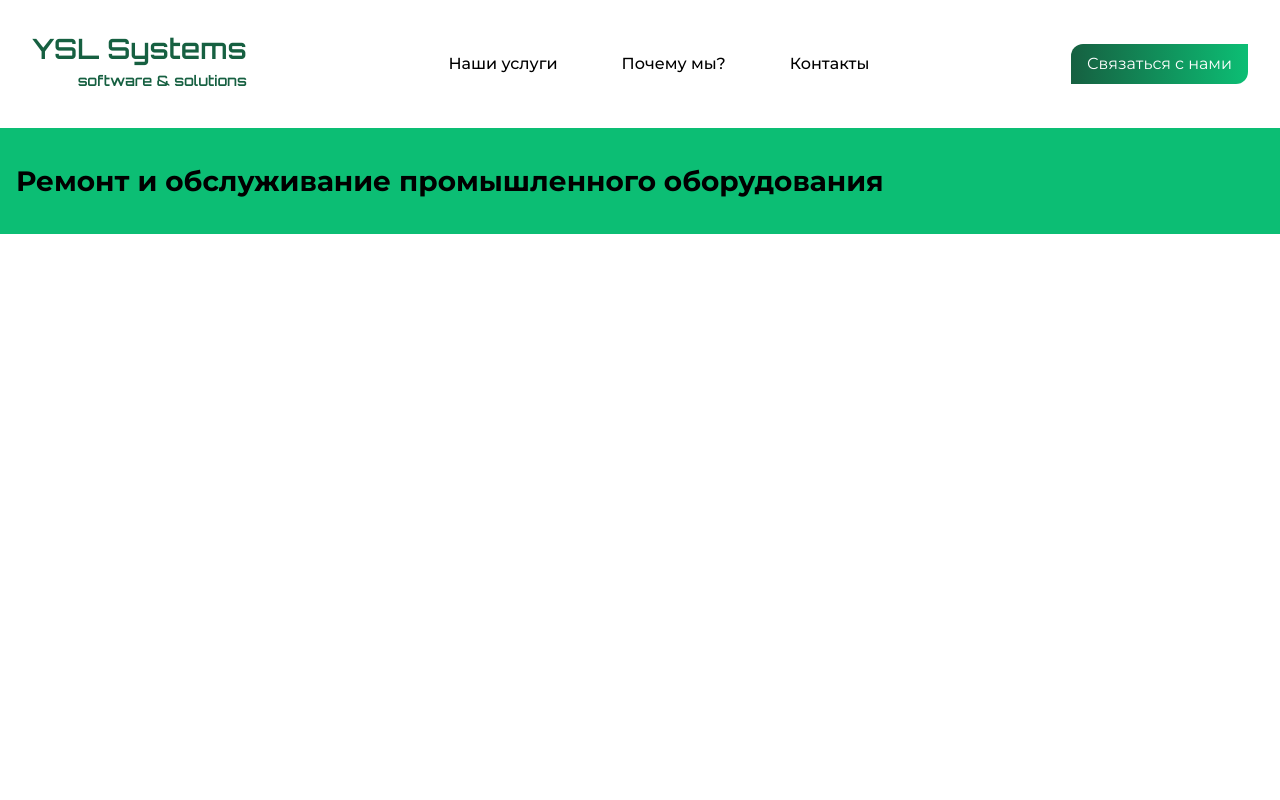
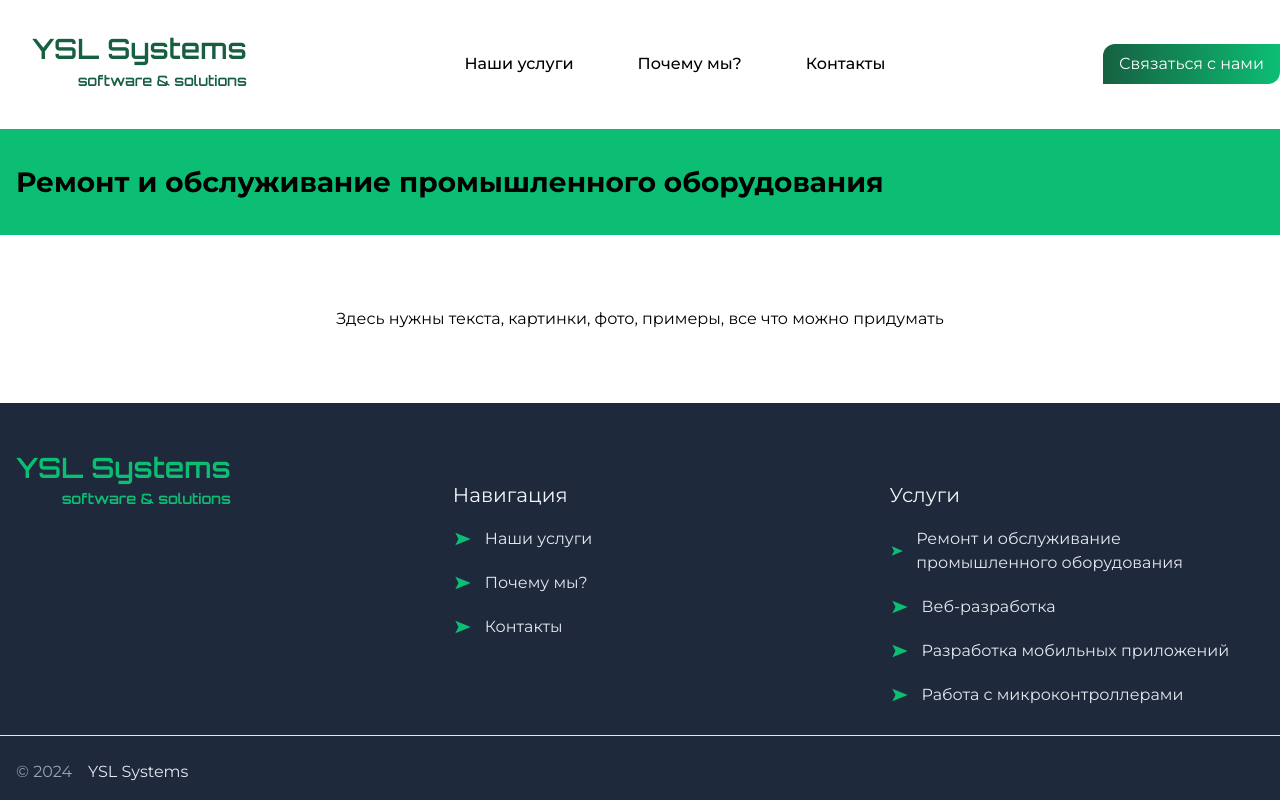
Before and after one commit to vadimlasevich/site-app-ysl, a React (Vite) app: page /site-app-ysl/service/repair in a window 1280 px wide. Built offline with nearby package versions, Linux system fonts and the light colour scheme; a web font is replaced by a local one.

Commit message:
add pages footer

```diff
--- a/package.json
+++ b/package.json
@@ -17,7 +17,8 @@
     "react-dom": "^18.3.1",
     "react-hook-form": "^7.53.0",
     "react-phone-number-input": "^3.4.5",
-    "react-router-dom": "^6.26.1"
+    "react-router-dom": "^6.26.1",
+    "react-router-hash-link": "^2.4.3"
   },
   "devDependencies": {
     "@eslint/js": "^9.9.0",
--- a/src/App.jsx
+++ b/src/App.jsx
@@ -3,7 +3,7 @@ import { About, Contacts, FAQ, Footer, Hero, OurServices, WhyChoose } from './se
 
 const App = () => (
   <main className="font-montserrat">
-    <Nav />
+    <Nav absolute={true} />
     <section id="#">
       <Hero />
     </section>
--- a/src/components/Nav.jsx
+++ b/src/components/Nav.jsx
@@ -1,23 +1,27 @@
 import React from 'react';
 import { navLinks } from '../constans/index.jsx';
+import { HashLink } from 'react-router-hash-link';
 
-const Nav = () => {
+const Nav = ({ absolute }) => {
   return (
-    <header className="max-container py-6 absolute top-0 inset-x-4">
+    <header
+      className="max-container w-full py-6 absolute top-0 inset-x-4"
+      style={{ position: !absolute ? 'relative' : 'absolute' }}
+    >
       <nav className="flex justify-between align-baseline">
-        <a href="/" className="font-orbitron text-3xl font-semibold flex flex-col items-end text-main-green">
+        <a href="/site-app-ysl/" className="font-orbitron text-3xl font-semibold flex flex-col items-end text-main-green">
           YSL Systems
           <span className="font-orbitron text-[0.9rem] mt-[-1.2rem]">software & solutions</span>
         </a>
         <ul className="flex-1 flex justify-center align-bottom gap-16">
           {navLinks.map((item) => (
             <li key={item.label} className=" self-center font-montserrat">
-              <a
-                href={item.href}
+              <HashLink
+                to={item.href}
                 className="py-1 font-medium transition-all border-b-2 border-transparent hover:border-light-green hover:text-light-green"
               >
                 {item.label}
-              </a>
+              </HashLink>
             </li>
           ))}
         </ul>
--- a/src/constans/index.jsx
+++ b/src/constans/index.jsx
@@ -2,9 +2,9 @@ import React from 'react';
 import { SvgAddress, SvgAndroid, SvgEmail, SvgMicrokontroller, SvgPhone, SvgRepair, SvgWebDevelopement } from '../components/svg';
 
 export const navLinks = [
-  { id: 1, href: '#our-services', label: 'Наши услуги' },
-  { id: 2, href: '#why-choose', label: 'Почему мы?' },
-  { id: 3, href: '#contacts', label: 'Контакты' },
+  { id: 1, href: '/site-app-ysl/#our-services', label: 'Наши услуги' },
+  { id: 2, href: '/site-app-ysl/#why-choose', label: 'Почему мы?' },
+  { id: 3, href: '/site-app-ysl/#contacts', label: 'Контакты' },
 ];
 
 export const ourServices = [
--- a/src/pages/MicrocontrollersDeveloperPage.jsx
+++ b/src/pages/MicrocontrollersDeveloperPage.jsx
@@ -1,16 +1,22 @@
 import React from 'react';
 import { Nav } from '../components';
+import { Footer } from '../sections';
 
 const MicrocontrollersDeveloperPage = () => {
   return (
-    <main className="font-montserrat">
-      <Nav />
-      <div className="py-7 bg-light-green mt-32">
+    <main className="font-montserrat flex flex-col justify-between min-h-screen">
+      <Nav absolute={false} />
+      <div className="flex flex-col grow justify-between">
+        <div className="py-7 bg-light-green ">
+          <div className="max-container">
+            <h2 className="text-3xl font-bold">Работа с микроконтроллерами</h2>
+          </div>
+        </div>
         <div className="max-container">
-          <h2 className="text-3xl font-bold">Работа с микроконтроллерами</h2>
+          <p>Здесь нужны текста, картинки, фото, примеры, все что можно придумать</p>
         </div>
+        <Footer />
       </div>
-      <section></section>
     </main>
   );
 };
--- a/src/pages/MobileDeveloperPage.jsx
+++ b/src/pages/MobileDeveloperPage.jsx
@@ -1,16 +1,22 @@
 import React from 'react';
 import { Nav } from '../components';
+import { Footer } from '../sections';
 
 const MobileDeveloperPage = () => {
   return (
-    <main className="font-montserrat">
-      <Nav />
-      <div className="py-7 bg-light-green mt-32">
+    <main className="font-montserrat flex flex-col justify-between min-h-screen">
+      <Nav absolute={false} />
+      <div className="flex flex-col grow justify-between">
+        <div className="py-7 bg-light-green ">
+          <div className="max-container">
+            <h2 className="text-3xl font-bold">Разработка мобильных приложений</h2>
+          </div>
+        </div>
         <div className="max-container">
-          <h2 className="text-3xl font-bold">Разработка мобильных приложений</h2>
+          <p>Здесь нужны текста, картинки, фото, примеры, все что можно придумать</p>
         </div>
+        <Footer />
       </div>
-      <section></section>
     </main>
   );
 };
--- a/src/pages/RepairPage.jsx
+++ b/src/pages/RepairPage.jsx
@@ -1,16 +1,22 @@
 import React from 'react';
 import { Nav } from '../components';
+import { Footer } from '../sections';
 
 const RepairPage = () => {
   return (
-    <main className="font-montserrat">
-      <Nav />
-      <div className="py-7 bg-light-green mt-32">
+    <main className="font-montserrat flex flex-col justify-between min-h-screen">
+      <Nav absolute={false} />
+      <div className="flex flex-col grow justify-between">
+        <div className="py-7 bg-light-green ">
+          <div className="max-container">
+            <h2 className="text-3xl font-bold">Ремонт и обслуживание промышленного оборудования</h2>
+          </div>
+        </div>
         <div className="max-container">
-          <h2 className="text-3xl font-bold">Ремонт и обслуживание промышленного оборудования</h2>
+          <p>Здесь нужны текста, картинки, фото, примеры, все что можно придумать</p>
         </div>
+        <Footer />
       </div>
-      <section></section>
     </main>
   );
 };
--- a/src/pages/WebDeveloperPage.jsx
+++ b/src/pages/WebDeveloperPage.jsx
@@ -1,16 +1,22 @@
 import React from 'react';
 import { Nav } from '../components';
+import { Footer } from '../sections';
 
 const WebDeveloperPage = () => {
   return (
-    <main className="font-montserrat">
-      <Nav />
-      <div className="py-7 bg-light-green mt-32">
+    <main className="font-montserrat flex flex-col justify-between min-h-screen">
+      <Nav absolute={false} />
+      <div className="flex flex-col grow justify-between">
+        <div className="py-7 bg-light-green ">
+          <div className="max-container">
+            <h2 className="text-3xl font-bold">Веб-разработка</h2>
+          </div>
+        </div>
         <div className="max-container">
-          <h2 className="text-3xl font-bold">Веб-разработка</h2>
+          <p>Здесь нужны текста, картинки, фото, примеры, все что можно придумать</p>
         </div>
+        <Footer />
       </div>
-      <section></section>
     </main>
   );
 };
--- a/src/sections/Footer.jsx
+++ b/src/sections/Footer.jsx
@@ -1,5 +1,6 @@
 import React from 'react';
 import { Link } from 'react-router-dom';
+import { HashLink } from 'react-router-hash-link';
 import { navLinks, ourServices } from '../constans';
 import { SvgArrow } from '../components/svg';
 
@@ -8,7 +9,7 @@ const Footer = () => {
     <div className="bg-slate-800 pt-10">
       <div className="max-container flex justify-between pb-7">
         <div className="w-[30%] flex flex-col items-start">
-          <a href="/" className="font-orbitron text-3xl font-semibold flex flex-col items-end text-light-green">
+          <a href="/site-app-ysl/" className="font-orbitron text-3xl font-semibold flex flex-col items-end text-light-green">
             YSL Systems
             <span className="font-orbitron text-[0.9rem] mt-[-1.2rem]">software & solutions</span>
           </a>
@@ -19,9 +20,9 @@ const Footer = () => {
             {navLinks.map((item) => (
               <li key={item.id} className="flex items-center gap-3 mt-5">
                 <SvgArrow size={20} />
-                <a href={item.href} className="text-slate-200 transition hover:text-white">
+                <HashLink to={item.href} className="text-slate-200 transition hover:text-white">
                   {item.label}
-                </a>
+                </HashLink>
               </li>
             ))}
           </ul>
@@ -32,7 +33,7 @@ const Footer = () => {
             {ourServices.map((item) => (
               <li key={item.id} className="flex items-center gap-3 mt-5">
                 <SvgArrow size={20} />
-                <Link to={`service/${item.href}`} className="text-slate-200 transition hover:text-white">
+                <Link to={`/site-app-ysl/service/${item.href}`} className="text-slate-200 transition hover:text-white">
                   {item.title}
                 </Link>
               </li>
```
Also changed, not shown: 1 other file (tests, documents, lock files or other folders).
